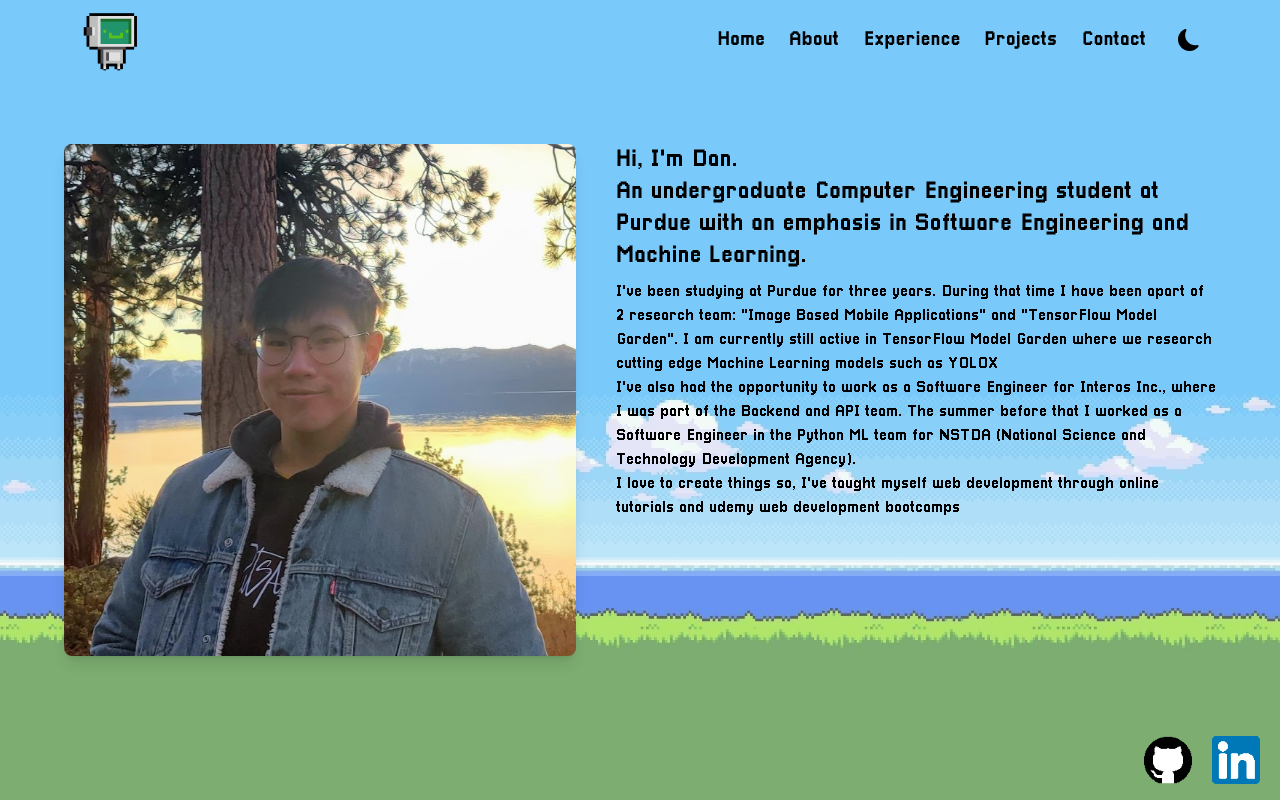
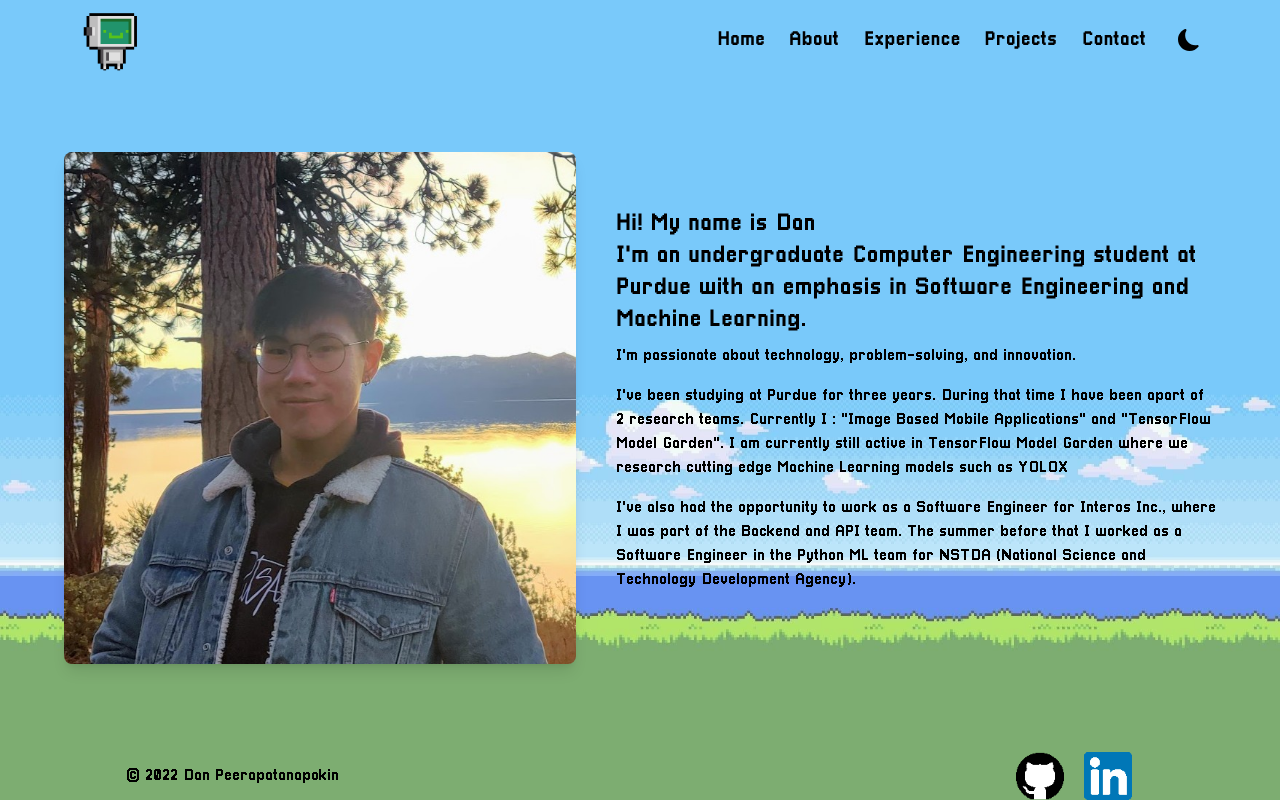
Before and after one commit to pongpatapee/portfolio-website, a React (Create React App) app: page /#/about in a window 1280 px wide. Built offline with nearby package versions, Linux system fonts and the light colour scheme.

Commit message:
using layout component for navbar content and footer so that it can be flexed box easily

```diff
--- a/src/App.js
+++ b/src/App.js
@@ -1,17 +1,16 @@
 import { HashRouter as Router, Routes, Route } from "react-router-dom";
-import NavBar from "./components/NavBar";
 import About from "./pages/About";
 import Experience from "./pages/Experience";
 import Home from './pages/Home';
 import Projects from "./pages/Projects";
 import Contact from "./pages/Contact";
-import Footer from "./components/Footer";
+import Layout from "./Layout";
 
 function App() {
   return (
     <Router>
       <div className="App">
-        <NavBar />
+        <Layout>
           <Routes>
             <Route path="/" element={<Home />} />
             <Route exact path="/about" element={<About />} />
@@ -19,7 +18,7 @@ function App() {
             <Route exact path="/projects" element={<Projects />} />
             <Route exact path="/contact" element={<Contact />} />
           </Routes>
-        <Footer />
+        </Layout>
       </div>
     </Router>
   );
--- /dev/null
+++ b/src/Layout.jsx
@@ -0,0 +1,14 @@
+import NavBar from "./components/NavBar";
+import Footer from "./components/Footer";
+
+const Layout = (props) => {
+  return (
+    <div className="flex flex-col items-center justify-between h-screen light-dark-theme">
+      <NavBar />
+      <div className="">{props.children}</div>
+      <Footer />
+    </div>
+  );
+};
+
+export default Layout;
--- /dev/null
+++ b/src/components/ContactInfo.jsx
@@ -0,0 +1,19 @@
+const ContactInfo = () => {
+    return (
+        <div className="w-96">
+            <h1 className="text-xl">Contact Information</h1>
+            <div><span>Email: </span>ppeerapa1021@gmail.com</div>
+            <div><span>Phone: </span>(765)714-8805</div>
+
+            <p className="">
+            description Lorem ipsum, dolor sit amet consectetur adipisicing elit.
+            Aspernatur quae dignissimos iusto. Quam cumque aliquam laudantium
+            repudiandae illo, expedita nam doloribus facilis recusandae vero magni
+            architecto eaque nesciunt a. Facere!
+            </p>
+
+        </div>
+    );
+}
+
+export default ContactInfo;
--- a/src/components/Footer.jsx
+++ b/src/components/Footer.jsx
@@ -3,7 +3,11 @@ import LinkedinLogo from "../assets/imgs/8bit_linkedin_logo.png";
 
 const Footer = () => {
   return (
-    <footer className="fixed bottom-[1rem] w-screen">
+    <footer className="bottom-[1rem] w-screen">
+      <div className="flex items-center justify-between mx-32">
+        <div>
+          © {new Date().getFullYear()} Dan Peerapatanapokin
+        </div>
         <div className="flex justify-end">
           <a
             href="https://github.com/pongpatapee"
@@ -22,6 +26,7 @@ const Footer = () => {
             <img src={LinkedinLogo} alt="Linkedin Logo" width={48} />
         </a>
         </div>
+      </div>
     </footer>
   );
 };
--- a/src/components/NavBar.jsx
+++ b/src/components/NavBar.jsx
@@ -4,7 +4,8 @@ import logo from "../assets/imgs/computer-logo.png";
 
 const NavBar = () => {
   return (
-    <nav className="fixed top-0 min-w-full h-16 pt-2 light-dark-text">
+    // <nav className="fixed top-0 min-w-full h-16 pt-2 light-dark-text">
+    <nav className="sticky top-0 min-w-full h-16 pt-2 light-dark-text">
       <div className="flex items-center justify-between mx-20">
         {/* <h1>Logo</h1> */}
         <Link to="/">
--- a/src/index.css
+++ b/src/index.css
@@ -67,7 +67,7 @@
   }
 
   .contact-form {
-    @apply flex flex-col border-2 w-96 h-[32rem] p-12 light-dark-border light-dark-text
+    @apply flex flex-col w-96 h-[32rem] p-12 light-dark-text
   }
 
   .contact-form-items {
--- a/src/pages/About.jsx
+++ b/src/pages/About.jsx
@@ -4,18 +4,25 @@ const About = () => {
   const content = {
     header: (
       <h1 className="text-2xl mb-2">
-        Hi, I'm Dan.
+        Hi! My name is Dan
         <br />
-        An undergraduate Computer Engineering student at Purdue with an emphasis
+        I'm an undergraduate Computer Engineering student at Purdue with an emphasis
         in Software Engineering and Machine Learning.
       </h1>
     ),
 
     details: (
-      <div className="">
+      //[&>*] targets div's children
+      <div className="[&>*]:mb-4">
+        <p>
+          I'm passionate about technology, problem-solving, and innovation.
+
+        </p>
         <p>
           I've been studying at Purdue for three years. During that time I have
-          been apart of 2 research team: "Image Based Mobile Applications" and
+          been apart of 2 research teams. Currently I
+
+          : "Image Based Mobile Applications" and
           "TensorFlow Model Garden". I am currently still active in TensorFlow
           Model Garden where we research cutting edge Machine Learning models
           such as YOLOX
@@ -26,10 +33,6 @@ const About = () => {
           before that I worked as a Software Engineer in the Python ML team for
           NSTDA (National Science and Technology Development Agency).
         </p>
-        <p>
-          I love to create things so, I've taught myself web development through
-          online tutorials and udemy web development bootcamps
-        </p>
       </div>
     ),
     skills: [],
@@ -38,7 +41,7 @@ const About = () => {
   };
 
   return (
-    <div className="flex flex-col justify-center items-center h-screen light-dark-theme ">
+    <div className="flex flex-col justify-center items-center ">
       <div className="flex justify-center items-center max-w-6xl">
         <img
           src={content.img}
--- a/src/pages/Contact.jsx
+++ b/src/pages/Contact.jsx
@@ -1,11 +1,19 @@
 import ContactForm from "../components/ContactForm";
+import ContactInfo from "../components/ContactInfo";
 
 const Contact = () => {
-
   return (
-    <div className="flex flex-col justify-center items-center
-                    h-screen light-dark-theme">
-      <ContactForm />
+    <div className="flex flex-col justify-center items-center">
+      <div
+        className="flex flex-col justify-center items-center flex-wrap
+                      border-4 light-dark-border max-w-6xl p-10"
+      >
+        <h1 className="text-center text-4xl pb-5">Get In Touch</h1>
+        <div className="flex">
+          <ContactInfo />
+          <ContactForm />
+        </div>
+      </div>
     </div>
   );
 };
--- a/src/pages/Experience.jsx
+++ b/src/pages/Experience.jsx
@@ -2,7 +2,7 @@ import ResumeViewer from "../components/ResumeViewer";
 
 const Experience = () => {
   return (
-    <div className="experience light-dark-theme bg-cover pt-24">
+    <div className="experience bg-cover ">
       <ResumeViewer />
     </div>
   );
--- a/src/pages/Home.jsx
+++ b/src/pages/Home.jsx
@@ -3,10 +3,7 @@ import { Link } from "react-router-dom";
 const Home = () => {
   return (
     <div className="home">
-      <div
-        className="flex flex-col justify-center items-center h-screen
-                  bg-white light-dark-theme"
-      >
+      <div className="flex flex-col justify-center items-center">
         <h1 className="text-5xl font-bold font-bubblyPixel mb-3">
           Dan Peerapatanapokin
         </h1>
--- a/src/pages/Projects.jsx
+++ b/src/pages/Projects.jsx
@@ -3,8 +3,8 @@ import ProjectView from "../components/ProjectView";
 
 const Projects = () => {
   return (
-    <div className="flex flex-col items-center h-screen pt-24 light-dark-theme">
-      <h1 className="text-3xl mt-7">My Projects</h1>
+    <div className="flex flex-col items-center">
+      <h1 className="text-3xl">My Projects</h1>
       <ProjectView projects={projectList} />
     </div>
   );
```
Lines whose indentation alone changed are shown as unchanged.
